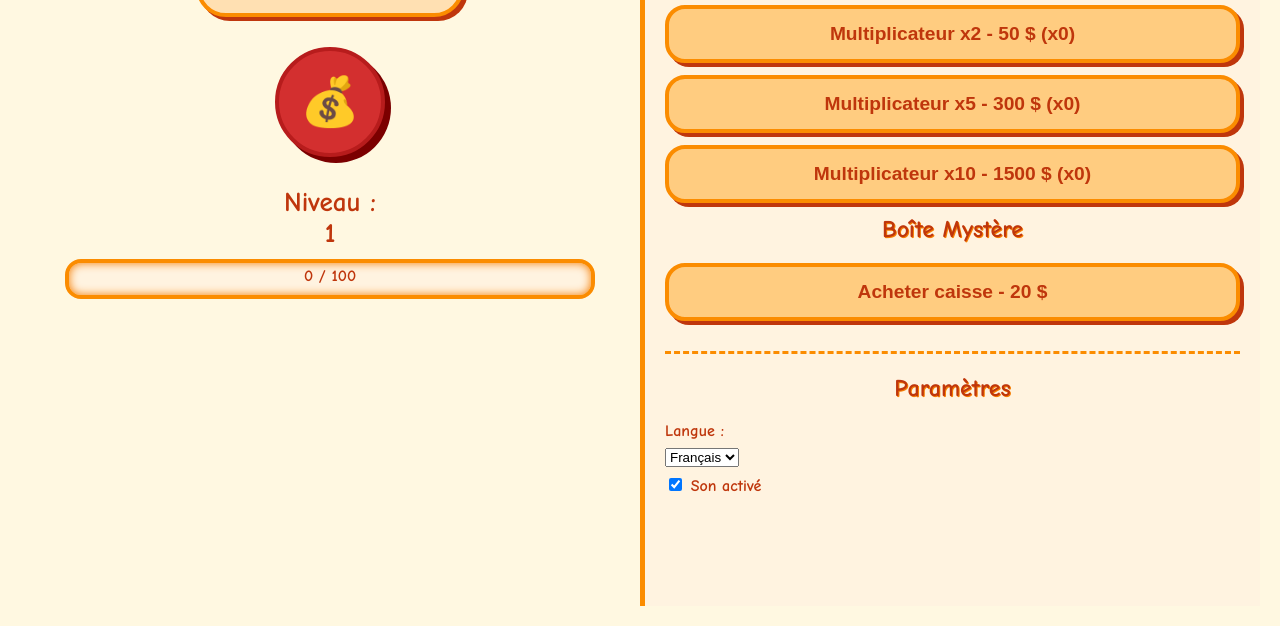
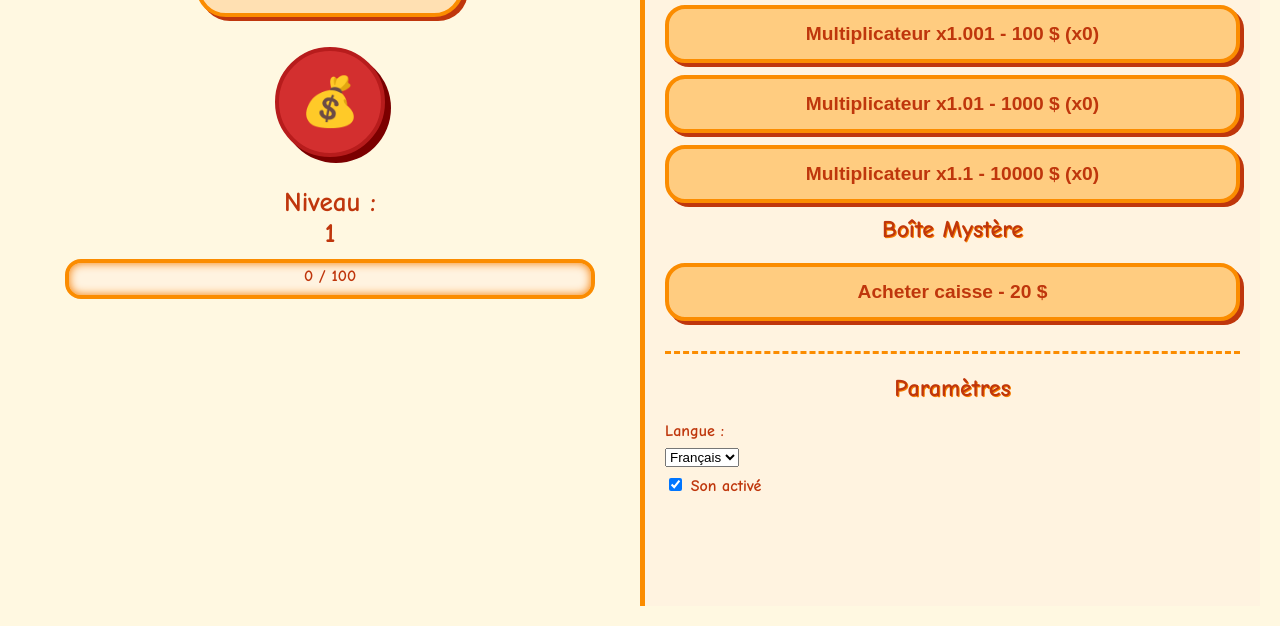
Before and after one commit to Cyb3rStryKer/Cyb3rStryKer-clicker, a plain HTML site: page index.html in a window 1280 px wide. Shown: the part 174-800 px from the top of the page. Drawn offline with Linux system fonts and the light colour scheme.

Commit message:
Update index.html

```diff
--- a/index.html
+++ b/index.html
@@ -37,7 +37,7 @@
   <div id="leftPanel">
     <h1 id="titleTxt">CyberStryKer-clicker</h1>
     <div id="creditsDisplay">0 $</div>
-    <button id="clickBagBtn" title="Cliquez pour gagner 1 crédit">💰</button>
+    <button id="clickBagBtn" title="Cliquez pour gagner des crédit">💰</button>
 
     <div id="levelContainer">
       <div id="levelTxtLabel">Niveau :</div>
@@ -94,9 +94,9 @@ let currentLang  = localStorage.getItem('lang') || 'fr';
 const boosters = JSON.parse(localStorage.getItem('boosters') || '[]');
 if (boosters.length === 0) {
   boosters.push(
-    { name:"Multiplicateur x2", price:50,  mult:2, owned:0 },
-    { name:"Multiplicateur x5", price:300, mult:5, owned:0 },
-    { name:"Multiplicateur x10",price:1500,mult:10,owned:0 }
+    { name:"Multiplicateur x1.001", price:100,  mult:1.001, owned:0 },
+    { name:"Multiplicateur x1.01", price:1000, mult:1.01, owned:0 },
+    { name:"Multiplicateur x1.1",price:10000,mult:1.1,owned:0 }
   );
 }
 
@@ -277,7 +277,7 @@ buyBoxBtn.onclick=()=>{
   boxPrice = Math.ceil(boxPrice*1.1);
   buyBoxBtn.textContent = tr('buy',{price:boxPrice});
   // Tirage fruit
-  const weight={'Commun':50,'Rare':25,'Très Rare':15,'Mythique':7,'Légendaire':3};
+  const weight={'Commun':80,'Rare':15,'Très Rare':4.50,'Mythique':0.54,'Légendaire':0.01};
   const pool=[]; fruits.forEach(f=>{ for(let i=0;i<weight[f.rarity];i++) pool.push(f);});
   const fruit=pool[Math.floor(Math.random()*pool.length)];
   inventory[fruit.name]=(inventory[fruit.name]||0)+1;
```
